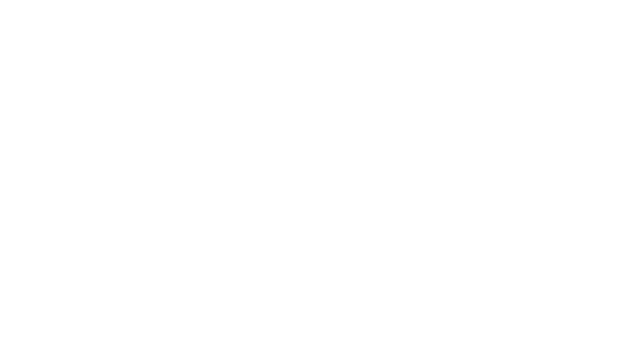
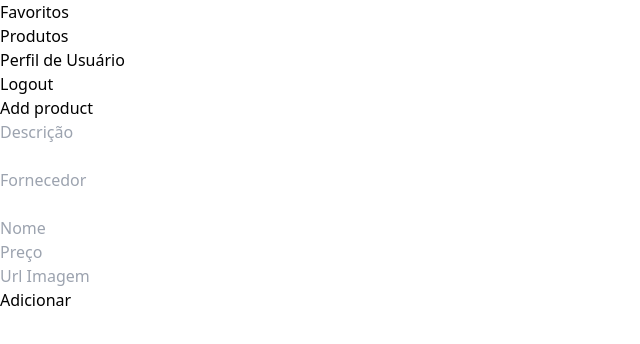
Before and after one commit to renanuness/dr4_at, a React (Vite) app: page /products/add in a window 1280 px wide. Before the commit this address had no page. Shown: the top 344 px of the page, without its empty margins (0-640 px from the left). Built offline with nearby package versions, Linux system fonts and the light colour scheme; sample sign-in values are in the browser's storage.

Commit message:
Add produto

```diff
--- a/src/App.jsx
+++ b/src/App.jsx
@@ -18,6 +18,7 @@
 import ProductDetail from "./pages/productDetail/index.jsx";
 import EditProduct from "./pages/editProduct/index.jsx";
 import Saved from "./pages/saved/index.jsx";
+import AddProduct from "./pages/products/add/index.jsx";
 
 const PrivateRoute = ({ children }) => {
   const { isLogged } = useAuth();
@@ -63,6 +64,16 @@
             }
             />
 
+            <Route
+            path="/products/add"
+            element={
+              <PrivateRoute>
+                <Header />
+                <AddProduct/>
+              </PrivateRoute>
+            }
+            />
+
           <Route
             path="/productDetail/:id"
             element={
--- a/src/components/productForm/index.jsx
+++ b/src/components/productForm/index.jsx
@@ -5,7 +5,7 @@
 
 export default function ProductForm(props){
     const [product, setProduct] = useState(props.product);
-
+    const action = props.action;
 
     const {
         register,
@@ -17,7 +17,7 @@
         resolver: yupResolver(productSchema) });
 
     const onSubmit = async (data) => {
-        props.editProduct(data);
+        props.submit(data);
     };
 
     useEffect(()=>{
@@ -30,31 +30,50 @@
 
     return(
         <form className="mt-4 w-[60%] mx-auto" onSubmit={handleSubmit(onSubmit)}>
-            <input
+                        <input
                 className="rounded-md bg-slate-300 p-2"
-                placeholder="Título"
-                {...register("title")} />
-            <p>{errors.title?.message}</p>
+                placeholder="Descrição"
+                {...register("descricao")} />
+            <p>{errors.descricao?.message}</p>
 
             <br />
 
             <input
                 className="rounded-md bg-slate-300 p-2 break-words"
                 type="text"
-                placeholder="Descrição"
-                {...register("description")}
+                placeholder="Fornecedor"
+                {...register("fornecedor")}
             />
-            <p>{errors.description?.message}</p>
+            <p>{errors.fornecedor?.message}</p>
             <br />
 
             <input
                 className="rounded-md bg-slate-300 p-2"
                 type="text"
+                placeholder="Nome"
+                {...register("nome")}
+            />
+            <p>{errors.nome?.message}</p>
+
+            <input
+                className="rounded-md bg-slate-300 p-2"
+                type="text"
                 placeholder="Preço"
-                {...register("price")}
+                {...register("preco")}
             />
-            <p>{errors.price?.message}</p>
-            <button className="mt-2 rounded-md bg-green-300 p-2">Atualizar</button>
+            <p>{errors.preco?.message}</p>
+
+            <input
+                className="rounded-md bg-slate-300 p-2"
+                type="text"
+                placeholder="Url Imagem"
+                {...register("url_imagem")}
+            />
+            <p>{errors.url_imagem?.message}</p>
+
+            { action == 'add' ?
+                <input type="submit" className="mt-2 rounded-md bg-green-300 p-2" value="Adicionar"/> :
+                <input type="submit" className="mt-2 rounded-md bg-green-300 p-2" value="Atualizar"/>}
         </form>
     )
 }
--- /dev/null
+++ b/src/pages/products/add/index.jsx
@@ -0,0 +1,36 @@
+// descricao:"<p>Gato Banana</p>"
+// fornecedor:"Fornecedor de teste"
+// nome:"Teste"
+// preco:"1122.12"
+// url_imagem:"https://i.pinimg.com/564x/2e/f4/94/2ef4945fb49befba44ce9738a9149387.jpg"
+// __v:0
+// _id:"66ef2912c20d59000c6df333"
+
+import { useState } from "react";
+import ProductForm from "../../../components/productForm";
+import { addProduct } from "../../../services/services";
+import { toast } from "react-toastify";
+import { useAuth } from "../../../contexts/authContext";
+import { useNavigate } from "react-router-dom";
+
+export default function AddProduct(){
+    const { user} = useAuth();
+    const navigation = useNavigate();
+
+    function saveProduct(product){
+        addProduct(product, user.token)
+        .then(data=>{
+            toast.success("Produto cadastrado com sucesso!");
+            navigation("/products");
+        })
+        .catch(er=>{
+            toast.error("Erro ao salvar produto.")
+        });
+    }
+    return (
+        <div>
+            <h1>Add product</h1>
+            <ProductForm submit={p=>saveProduct(p)}action="add"/>
+        </div>
+    );
+}
--- a/src/pages/products/index.jsx
+++ b/src/pages/products/index.jsx
@@ -44,6 +44,7 @@
                 <ProductCard key={product.id} product={product} productDetail={(id)=>navigate('/productDetail/'+id)}/>
             )}
             </div>
+            <button onClick={()=>navigate("/products/add")} className="mb-2 p-2 border bg-blue-600">Adicionar produto</button>
         </div>
     )
 }
--- a/src/services/services.jsx
+++ b/src/services/services.jsx
@@ -1,7 +1,7 @@
+import { data } from 'autoprefixer';
 import axios from 'axios'
 
 export function getProducts(token){
-    console.log(token);
     return axios.get(`https://api-infnet-produtos-privado.vercel.app/produtos`,{
         headers: {
           'Authorization': `${token}`
@@ -12,6 +12,16 @@
     });
 }
 
+export function addProduct(product, token){
+    return axios.post('https://api-infnet-produtos-privado.vercel.app/produtos', product, {
+        headers: {
+            'Authorization': `${token}`
+            }
+    })
+    .then(res => {
+        return res.data;
+    })
+}
 export function filterProducts(text){
     return axios.get(`https://dummyjson.com/products/search?q=${text}`)
     .then(res =>{
--- a/src/validations/productValidation.js
+++ b/src/validations/productValidation.js
@@ -1,9 +1,11 @@
 import * as yup from "yup";
 
 const productSchema = yup.object().shape({
-    title: yup.string().required("Por favor, preencha o campo de título."),
-    description: yup.string().required("Por favor, preencha a descrição.").min(6, "A descrião deve ter ao menos 6 caracteres."),
-    price: yup.number().min(1).typeError("Por favor, digite um valor número maior que 1.").required("O campo e-mail é obrigatório!"),
+    nome: yup.string().required("Por favor, preencha o campo de nome."),
+    fornecedor: yup.string().required("Por favor, preencha o campo de fornecedor."),
+    url_imagem: yup.string().required("Por favor, preencha o campo de url da imagem."),
+    descricao: yup.string().required("Por favor, preencha a descrição.").min(6, "A descrião deve ter ao menos 6 caracteres."),
+    preco: yup.number().min(1).typeError("Por favor, digite um valor número maior que 1.").required("O campo e-mail é obrigatório!"),
 })
 
 
```
